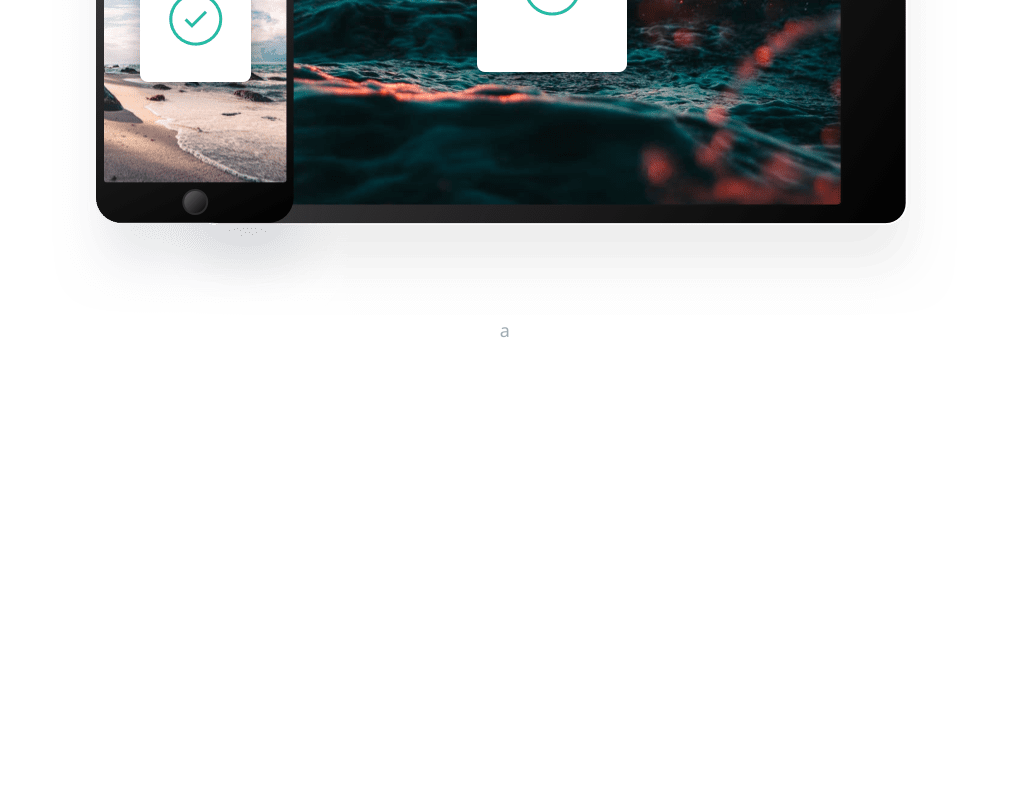
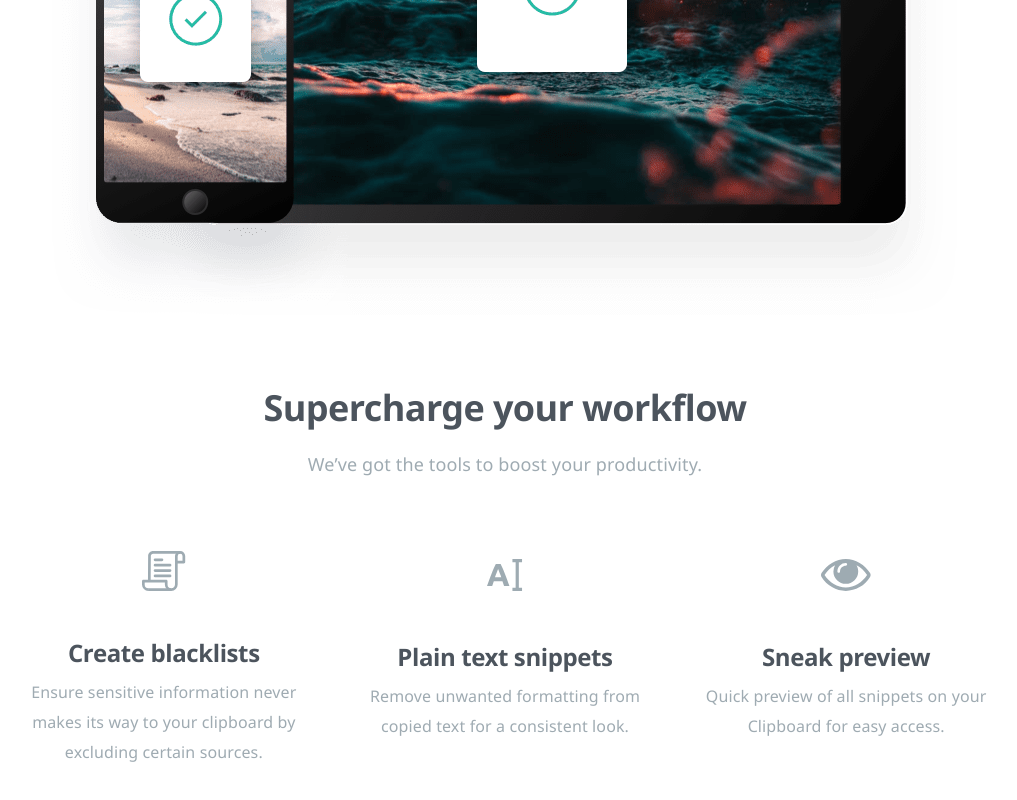
Before and after one commit to juani2/Clipboard-Landing-Page-Challenge, a plain HTML site: page index.html in a window 1280 px wide. Shown: the part 2155-2955 px from the top of the page, without its empty margins (135-1152 px from the left). Before the commit the page ends 2570 px from the top, so only its background shows below. Drawn offline with Linux system fonts and the light colour scheme; a web font is replaced by a local one.

Commit message:
Added section 3

```diff
--- a/index.html
+++ b/index.html
@@ -36,16 +36,16 @@
                 <div class="img-flex-container">
                     <img class="img--fluid" width="752" height="572" src="/images/image-computer.png" alt="Computer Screen" />
                 </div>
-                <div class="feature-list">
-                    <div class="feature">
+                <div class="feature-list-1">
+                    <div class="feature-1">
                         <h3>Quick Search</h3>
                         <p class="text--caption">Easily search your snippets by content, category, web address, application, and more.</p>
                     </div>
-                    <div class="feature">
+                    <div class="feature-1">
                         <h3>iCloud Sync</h3>
                         <p class="text--caption">Instantly saves and syncs snippets across all your devices.</p>
                     </div>
-                    <div class="feature">
+                    <div class="feature-1">
                         <h3>Complete History</h3>
                         <p class="text--caption">Retrieve any snippets from the first moment you started using the app.</p>
                     </div>
@@ -56,7 +56,38 @@
             <section class="page-section-2 text-center">
                 <h2>Access Clipboard anywhere</h2>
                 <p class="page-section-2__copy">Whether you’re on the go, or at your computer, you can access all your Clipboard snippets in a few simple clicks.</p>
-                <img class="img--fluid" src="/images/image-devices.png" width="905" height="575" alt="Smartphone and tablet with check mark on their screens" />a
+                <img class="img--fluid" src="/images/image-devices.png" width="905" height="575" alt="Smartphone and tablet with check mark on their screens" />
+            </section>
+            <section class="page-section-3">
+                <div class="page-section-3__header text-center">
+                    <h2>Supercharge your workflow</h2>
+                    <p>We’ve got the tools to boost your productivity.</p>
+                </div>
+                <div class="page-section-3__main">
+                    <div class="feature-list-2">
+                        <div class="feature-2">
+                            <img src="/images/icon-blacklist.svg" alt="Blacklist icon" />
+                            <div class="feature-2__main">
+                                <h3>Create blacklists</h3>
+                                <p class="text--caption">Ensure sensitive information never makes its way to your clipboard by excluding certain sources.</p>
+                            </div>
+                        </div>
+                        <div class="feature-2">
+                            <img src="/images/icon-text.svg" alt="Text icon" />
+                            <div class="feature-2__main">
+                                <h3>Plain text snippets</h3>
+                                <p class="text--caption">Remove unwanted formatting from copied text for a consistent look.</p>
+                            </div>
+                        </div>
+                        <div class="feature-2">
+                            <img src="/images/icon-preview.svg" alt="Preview icon" />
+                            <div class="feature-2__main">
+                                <h3>Sneak preview</h3>
+                                <p class="text--caption">Quick preview of all snippets on your Clipboard for easy access.</p>
+                            </div>
+                        </div>
+                    </div>
+                </div>
             </section>
         </div>
         <!--
@@ -64,21 +95,7 @@
 
 
 
-        <h2>Supercharge your workflow</h2>
 
-        <p>We’ve got the tools to boost your productivity.</p>
-
-        <h3>Create blacklists</h3>
-
-        <p>Ensure sensitive information never makes its way to your clipboard by excluding certain sources.</p>
-
-        <h3>Plain text snippets</h3>
-
-        <p>Remove unwanted formatting from copied text for a consistent look.</p>
-
-        <h3>Sneak preview</h3>
-
-        <p>Quick preview of all snippets on your Clipboard for easy access.</p>
 
         <h2>Clipboard for iOS and Mac OS</h2>
 
--- a/styles.css
+++ b/styles.css
@@ -163,7 +163,7 @@ h3 {
     margin: auto;
 }
 
-.page-header, .page-section-2 {
+.page-header, .page-section-2, .page-section-3 {
     display: flex;
     flex-direction: column;
     align-items: center;
@@ -259,15 +259,15 @@ img[src="/images/image-computer.png"]{
     margin-bottom: 56px;
 }
 
-.feature-list {
+.feature-list-1 {
     text-align: center;
 }
 
-.feature:nth-child(2) {
+.feature-1:nth-child(2) {
     margin: clamp(48px,calc((48/375)*100vw),56px) 0;
 }
 
-.feature p {
+.feature-1 p {
     max-width: 34ch;
 }
 
@@ -290,7 +290,7 @@ img[src="/images/image-computer.png"]{
         margin-bottom: 0;
     }
 
-    .feature-list {
+    .feature-list-1 {
         margin-top: 68px;
         text-align: left;
     }
@@ -320,3 +320,57 @@ img[src="/images/image-devices.png"]{
     max-height: 575px;
 }
 /* ============================================================================================================================ */
+
+
+
+
+
+/* ============================================================================================================================ */
+.page-section-3 {
+    margin-bottom: clamp(131px, calc((131/375)*100vh),150px);
+}
+.page-section-3__header{
+    margin-bottom: 90px;
+}
+@media screen and (min-width:768px) {
+    .page-section-3__header {
+        margin-bottom: 72px;
+    }
+}
+
+.feature-list-2 {
+    text-align: center;
+}
+
+.feature-2:nth-child(2) {
+    margin: 56px 0
+}
+
+.feature-2 p {
+    max-width: 34ch;
+}
+@media screen and (min-width:768px) {
+    .feature-list-2 {
+        display: flex;
+        justify-content: space-between;
+        align-items: baseline;
+        gap: 30px;
+    }
+    .feature-2:nth-child(1){
+        height: 216px;
+    }
+    .feature-2:nth-child(2) {
+        height: 182px;
+        margin: 0
+    }
+    .feature-2:nth-child(3) {
+        height: 182px;
+    }
+    .feature-2{
+        display: flex;
+        flex-direction: column;
+        justify-content: space-between;
+        align-items: center;
+    }
+}
+/* ============================================================================================================================ */
```
